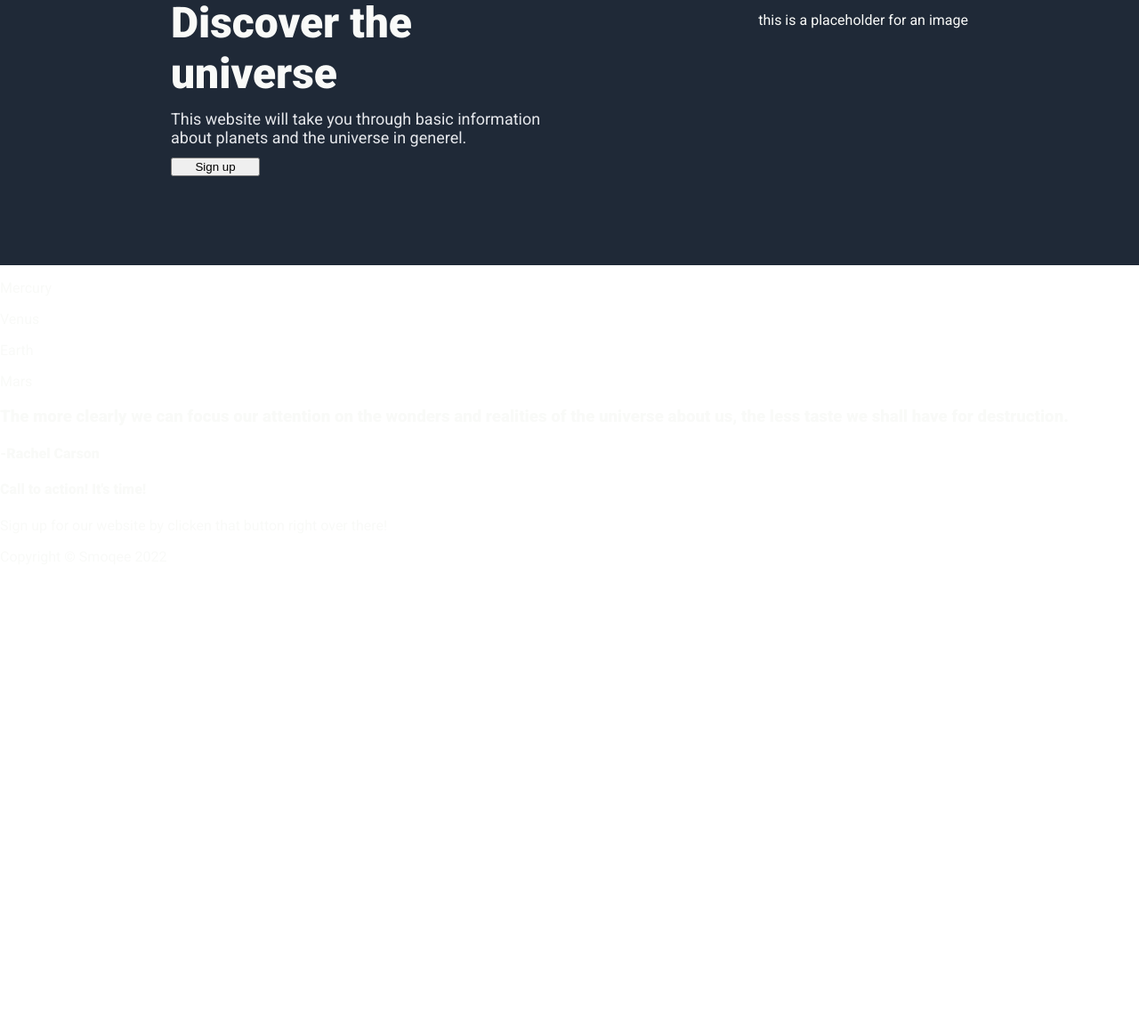
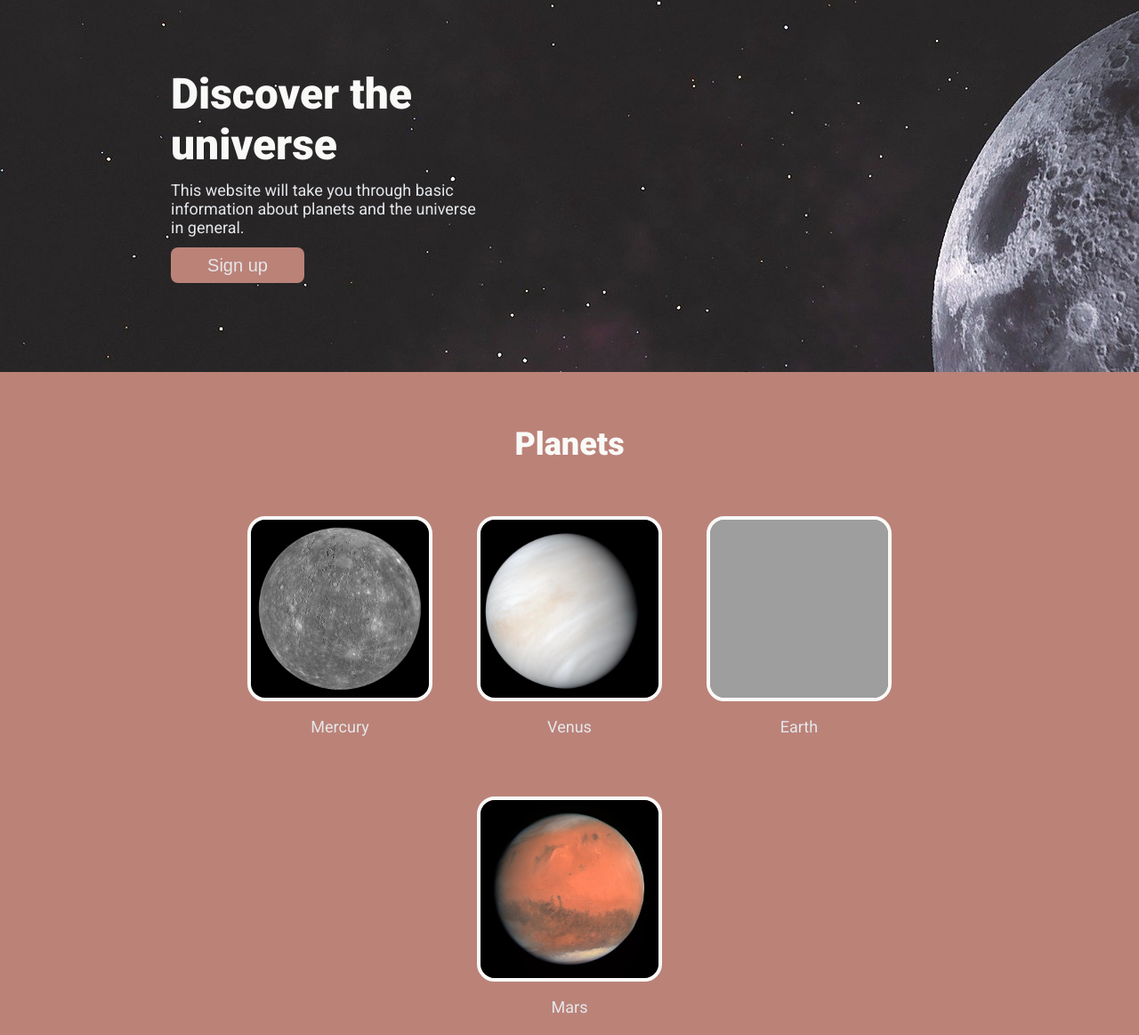
Before and after one commit to Smoqee/SpaceY, a plain HTML site: page index.html in a window 1280 px wide. Shown: the part 101-1264 px from the top of the page at 89% size. Before the commit the page ends 800 px from the top, so only its background shows below. Drawn offline with Linux system fonts and the light colour scheme; grey boxes are pictures that could not be loaded.

Commit message:
Finish complete HTML and CSS, add Images

```diff
--- a/index.html
+++ b/index.html
@@ -24,42 +24,55 @@
             <div class="content">
                 <div class="left">
                     <h2>Discover the universe</h2>
-                    <p>This website will take you through basic information about planets and the universe in generel.</p>
+                    <p>This website will take you through basic information about planets and the universe in general.</p>
                     <button>Sign up</button>
                 </div>
 
+                <!--
                 <div class="right">
-                    <p>this is a placeholder for an image</p>
+                    <img src="astro2.jpg">
+                </div>
+                -->
+            </div>
+        </div>
+
+        <div class="planets">
+            <h5>Planets</h5>
+            <div class="order">
+                <div class="container row">
+                    <div class="image">
+                        <img src="mercury.jpg">
+                    </div>
+                    <p>Mercury</p>
+                </div>
+
+                <div class="container row">
+                    <div class="image">
+                        <img src="venus.jpg">
+                    </div>
+                    <p>Venus</p>
+                </div>
+
+                <div class="container row">
+                    <div class="image">
+                        <img src="earth.jpg">
+                    </div>
+                    <p>Earth</p>
+                </div>
+
+                <div class="container">
+                    <div class="image">
+                        <img src="mars.jpg">
+                    </div>
+                    <p>Mars</p>
                 </div>
             </div>
         </div>
 
-        <div class="planets">
-            <div class="container">
-                <div class="image"></div>
-                <p>Mercury</p>
-            </div>
-
-            <div class="container">
-                <div class="image"></div>
-                <p>Venus</p>
-            </div>
-
-            <div class="container">
-                <div class="image"></div>
-                <p>Earth</p>
-            </div>
-
-            <div class="container">
-                <div class="image"></div>
-                <p>Mars</p>
-            </div>
-        </div>
-
         <div class="quote">
-            <h3>The more clearly we can focus our attention on
+            <h3><em>The more clearly we can focus our attention on
                 the wonders and realities of the universe about us,
-                the less taste we shall have for destruction.
+                the less taste we shall have for destruction.</em>
             </h3>
 
             <h4>-Rachel Carson</h4>
@@ -67,8 +80,11 @@
         </div>
 
         <div class="registration">
-            <h4>Call to action! It's time!</h4>
-            <p>Sign up for our website by clicken that button right over there!</p>
+            <div class="text">
+                <h6>Call to action! It's time!</h6>
+                <p>Sign up for our website by clicken that button right over there!</p>
+            </div>
+            <button>Sign up</button>
         </div>
 
         <div class="footer">
--- a/style.css
+++ b/style.css
@@ -2,10 +2,13 @@ body {
     margin: 0;
     color: #F9FAF8;
     font-family: 'Roboto', sans-serif;
+    display: flex;
+    flex-direction: column;
 }
 
 .header {
     background-color: #1f2937;
+    background-image: url("space.jpg");
     display: flex;
     flex-direction: column;
     justify-content: space-between;
@@ -15,7 +18,7 @@ body {
 .top {
     display: flex;
     justify-content: space-between;
-    margin-bottom: 60px;
+    margin-bottom: 140px;
 }
 
 h1 {
@@ -40,7 +43,7 @@ a {
 }
 
 .left{
-    width: 50%;
+    width: 350px;
     display: flex;
     flex-direction: column;
     gap: 12px;
@@ -58,6 +61,142 @@ h2 {
     margin: 0;
 }
 
-button {
-    width: 100px;
+.left button {
+    height: 40px;
+    width: 150px;
+    color: #e5e7eb;
+    background-color: #bb8278;
+    border: none;
+    font-size: 20px;
+    border-radius: 8px;
 }
+
+.right {
+    height: 240px;
+    width: auto;
+    margin: 0;
+    padding: 10px;
+    background-color: #342c32;
+}
+
+.right img {
+    margin: 0;
+    padding: 0;
+    height: 240px;
+    width: auto;
+    filter: grayscale(85%);
+}
+
+.planets {
+    background-color: #bb8278;
+    color: #F9FAF8;
+    display: flex;
+    padding: 30px 20% 100px;
+    flex-direction: column;
+    align-items: center;
+}
+
+.order {
+    display: flex;
+    flex-wrap: wrap;
+    justify-content: center;
+    gap: 50px;
+}
+
+.container {
+    display: flex;
+    flex-direction: column;
+    align-items: center;
+}
+
+
+
+.image {
+    height: 200px;
+    width: 200px;
+    border: 4px solid #F9FAF8;
+    border-radius: 20px;
+}
+
+img {
+    height: inherit;
+    width: inherit;
+    border-radius: 16px;
+    color: #F9FAF8;
+}
+
+h5 {
+    font-size: 36px;
+    margin: 30px 0 60px 0;
+}
+
+.container p {
+    font-size: 18px;
+    color: #e5e7eb;
+}
+
+.quote {
+    background-color: #e5e7eb;
+    display: flex;
+    flex-direction: column;
+    padding: 5% 20%;
+}
+
+h3 {
+    font-weight: 300;
+    color: #1f2937;
+    font-size: 44px;
+}
+
+h4 {
+    align-self: flex-end;
+    color: #1f2937;
+    font-size: 30px;
+    margin: 0;
+}
+
+.registration {
+    background-color: #bb8278;
+    display: flex;
+    margin: 7% 15%;
+    padding: 3% 10%;
+    justify-content: space-between;
+    border-radius: 12px;
+}
+
+.text {
+    margin-right: 10px;
+}
+
+h6 {
+    color: #F9FAF8;
+    font-size: 24px;
+    margin: 0;
+    margin-bottom: 6px;
+}
+
+.text p {
+    color: #e5e7eb;
+    font-size: 18px;
+    margin: 0;
+}
+
+.registration button {
+    height: 40px;
+    width: 160px;
+    color: #F9FAF8;
+    background-color: #bb8278;
+    border: 2px solid #F9FAF8;
+    border-radius: 8px;
+    font-size: 16px;
+    font-weight: 600;
+    margin-top: 10px;
+}
+
+.footer {
+    background-image: url(space.jpg);
+    padding: 30px;
+    text-align: center;
+    font-size: 20px;
+
+}
```
Also changed, not shown: astro2.jpg (added), mars.jpg (added), mercury.jpg (added), space.jpg (added), venus.jpg (added), 2 other files.
